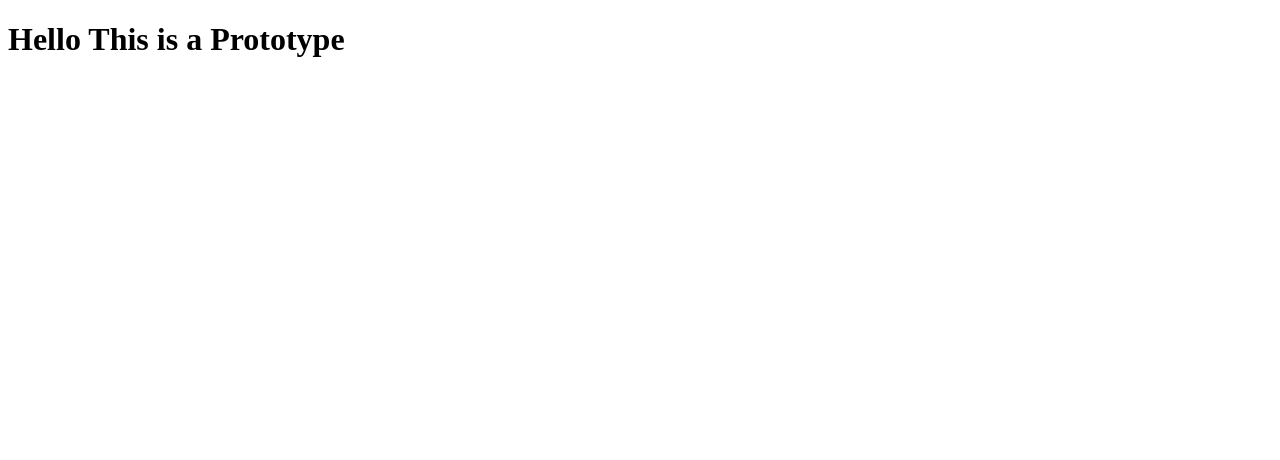
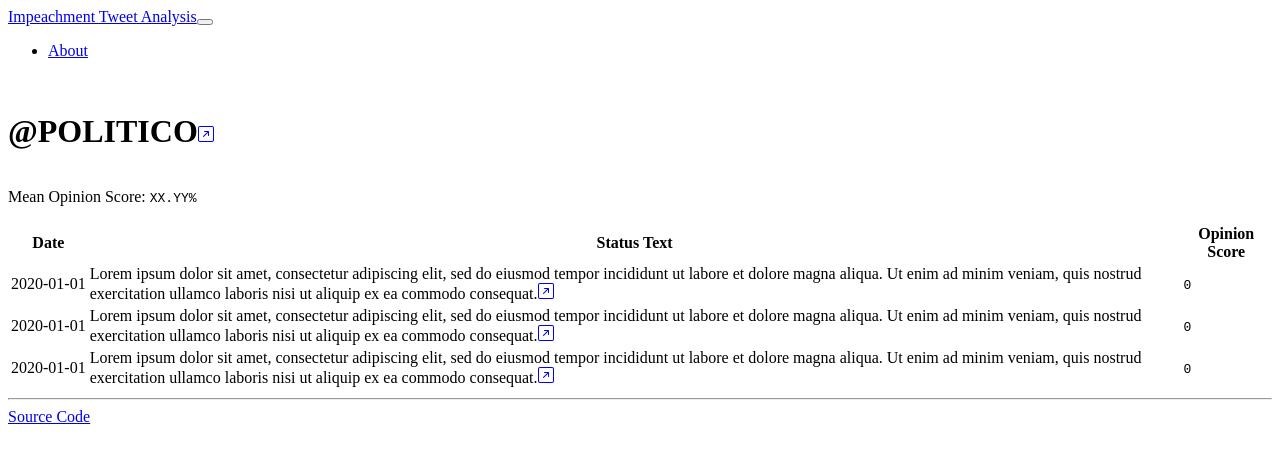
Before and after one commit to s2t2/impeachment-web-react, a React (Create React App) app: page / in a window 1280 px wide. Shown: the top 460 px of the page. Built offline with nearby package versions, Linux system fonts and the light colour scheme.

Commit message:
WIP - Starting to translate elements from HTML prototype page, bootstrap styles not working

```diff
--- /dev/null
+++ b/src/PrototypeFooter.js
@@ -0,0 +1,12 @@
+import React from 'react';
+
+function Footer() {
+  return (
+    <div id="footer">
+        <hr/>
+        <a href="#TODO">Source Code</a>
+    </div>
+  );
+}
+
+export default Footer;
--- /dev/null
+++ b/src/PrototypeNav.js
@@ -0,0 +1,21 @@
+import React from 'react';
+
+function Nav() {
+  return (
+    <nav class="navbar navbar-expand-lg navbar-dark bg-primary">
+      <a class="navbar-brand" href="/">Impeachment Tweet Analysis</a>
+      <button class="navbar-toggler" type="button" data-toggle="collapse" data-target="#navbarNavAltMarkup" aria-controls="navbarNavAltMarkup" aria-expanded="false" aria-label="Toggle navigation">
+        <span class="navbar-toggler-icon"></span>
+      </button>
+      <div class="collapse navbar-collapse" id="navbarNavAltMarkup">
+        <ul class="nav navbar-nav ml-auto">
+            <li class="nav-item">
+              <a class="nav-link" href="/about">About</a>
+            </li>
+        </ul>
+      </div>
+    </nav>
+  );
+}
+
+export default Nav;
--- a/src/PrototypePage.js
+++ b/src/PrototypePage.js
@@ -1,12 +1,44 @@
 import React from 'react';
+
+import Nav from './PrototypeNav';
+import Table from './PrototypeTable';
+import Footer from './PrototypeFooter';
 
 function PrototypePage() {
   return (
     <div className="prototype-page">
-      <header className="prototype-header">
-        <h1>Hello This is a Prototype</h1>
 
-      </header>
+      <Nav/>
+
+      <div class="container" style={{"marginTop": "2em"}}>
+        <div id="content">
+
+           <header class="row">
+              <span class="col-md-8">
+                <h1 style={{"display": "inline-block"}}>@POLITICO</h1>
+
+                <a style={{"display": "inline-block"}} href="https://twitter.com/politico">
+                  <svg width="1em" height="1em" viewBox="0 0 16 16" class="bi bi-arrow-up-right-square" fill="currentColor" xmlns="http://www.w3.org/2000/svg">
+                    <path fill-rule="evenodd" d="M14 1H2a1 1 0 0 0-1 1v12a1 1 0 0 0 1 1h12a1 1 0 0 0 1-1V2a1 1 0 0 0-1-1zM2 0a2 2 0 0 0-2 2v12a2 2 0 0 0 2 2h12a2 2 0 0 0 2-2V2a2 2 0 0 0-2-2H2z"/>
+                    <path fill-rule="evenodd" d="M5.172 10.828a.5.5 0 0 0 .707 0l4.096-4.096V9.5a.5.5 0 1 0 1 0V5.525a.5.5 0 0 0-.5-.5H6.5a.5.5 0 0 0 0 1h2.768l-4.096 4.096a.5.5 0 0 0 0 .707z"/>
+                  </svg>
+                </a>
+              </span>
+              <span class="col-md-4">
+                  <div id="opinion-meter"></div>
+              </span>
+          </header>
+
+          <p class="lead">Mean Opinion Score: <code>XX.YY%</code></p>
+          <div class="chart-gauge"></div>
+
+          <Table/>
+
+        </div>
+      </div>
+
+      <Footer/>
+
     </div>
   );
 }
--- /dev/null
+++ b/src/PrototypeTable.js
@@ -0,0 +1,70 @@
+
+
+import React from 'react';
+
+function Table() {
+  return (
+    <div class="table-responsive">
+      <table class="table table-hover">
+        <thead>
+          <tr>
+            <th scope="col">Date</th>
+            <th scope="col">Status Text</th>
+            <th scope="col">Opinion Score</th>
+          </tr>
+        </thead>
+        <tbody>
+
+          <tr>
+            <td style={{"whiteSpace": "nowrap"}} >2020-01-01</td>
+            <td>
+                Lorem ipsum dolor sit amet, consectetur adipiscing elit, sed do eiusmod tempor incididunt ut labore et dolore magna aliqua. Ut enim ad minim veniam, quis nostrud exercitation ullamco laboris nisi ut aliquip ex ea commodo consequat.
+
+                <a href="https://twitter.com/politico/status/1305159530360209410">
+                  <svg width="1em" height="1em" viewBox="0 0 16 16" class="bi bi-arrow-up-right-square" fill="currentColor" xmlns="http://www.w3.org/2000/svg">
+                      <path fill-rule="evenodd" d="M14 1H2a1 1 0 0 0-1 1v12a1 1 0 0 0 1 1h12a1 1 0 0 0 1-1V2a1 1 0 0 0-1-1zM2 0a2 2 0 0 0-2 2v12a2 2 0 0 0 2 2h12a2 2 0 0 0 2-2V2a2 2 0 0 0-2-2H2z"/>
+                      <path fill-rule="evenodd" d="M5.172 10.828a.5.5 0 0 0 .707 0l4.096-4.096V9.5a.5.5 0 1 0 1 0V5.525a.5.5 0 0 0-.5-.5H6.5a.5.5 0 0 0 0 1h2.768l-4.096 4.096a.5.5 0 0 0 0 .707z"/>
+                    </svg>
+                </a>
+            </td>
+            <td><code>0</code></td>
+          </tr>
+
+          <tr>
+            <td style={{"whiteSpace": "nowrap"}} >2020-01-01</td>
+            <td>
+                Lorem ipsum dolor sit amet, consectetur adipiscing elit, sed do eiusmod tempor incididunt ut labore et dolore magna aliqua. Ut enim ad minim veniam, quis nostrud exercitation ullamco laboris nisi ut aliquip ex ea commodo consequat.
+
+                <a href="https://twitter.com/politico/status/1305159530360209410">
+                  <svg width="1em" height="1em" viewBox="0 0 16 16" class="bi bi-arrow-up-right-square" fill="currentColor" xmlns="http://www.w3.org/2000/svg">
+                      <path fill-rule="evenodd" d="M14 1H2a1 1 0 0 0-1 1v12a1 1 0 0 0 1 1h12a1 1 0 0 0 1-1V2a1 1 0 0 0-1-1zM2 0a2 2 0 0 0-2 2v12a2 2 0 0 0 2 2h12a2 2 0 0 0 2-2V2a2 2 0 0 0-2-2H2z"/>
+                      <path fill-rule="evenodd" d="M5.172 10.828a.5.5 0 0 0 .707 0l4.096-4.096V9.5a.5.5 0 1 0 1 0V5.525a.5.5 0 0 0-.5-.5H6.5a.5.5 0 0 0 0 1h2.768l-4.096 4.096a.5.5 0 0 0 0 .707z"/>
+                    </svg>
+                </a>
+            </td>
+            <td><code>0</code></td>
+          </tr>
+
+
+          <tr>
+            <td style={{"whiteSpace": "nowrap"}} >2020-01-01</td>
+            <td>
+                Lorem ipsum dolor sit amet, consectetur adipiscing elit, sed do eiusmod tempor incididunt ut labore et dolore magna aliqua. Ut enim ad minim veniam, quis nostrud exercitation ullamco laboris nisi ut aliquip ex ea commodo consequat.
+
+                <a href="https://twitter.com/politico/status/1305159530360209410">
+                  <svg width="1em" height="1em" viewBox="0 0 16 16" class="bi bi-arrow-up-right-square" fill="currentColor" xmlns="http://www.w3.org/2000/svg">
+                      <path fill-rule="evenodd" d="M14 1H2a1 1 0 0 0-1 1v12a1 1 0 0 0 1 1h12a1 1 0 0 0 1-1V2a1 1 0 0 0-1-1zM2 0a2 2 0 0 0-2 2v12a2 2 0 0 0 2 2h12a2 2 0 0 0 2-2V2a2 2 0 0 0-2-2H2z"/>
+                      <path fill-rule="evenodd" d="M5.172 10.828a.5.5 0 0 0 .707 0l4.096-4.096V9.5a.5.5 0 1 0 1 0V5.525a.5.5 0 0 0-.5-.5H6.5a.5.5 0 0 0 0 1h2.768l-4.096 4.096a.5.5 0 0 0 0 .707z"/>
+                    </svg>
+                </a>
+            </td>
+            <td><code>0</code></td>
+          </tr>
+
+        </tbody>
+      </table>
+    </div>
+  );
+}
+
+export default Table;
```
